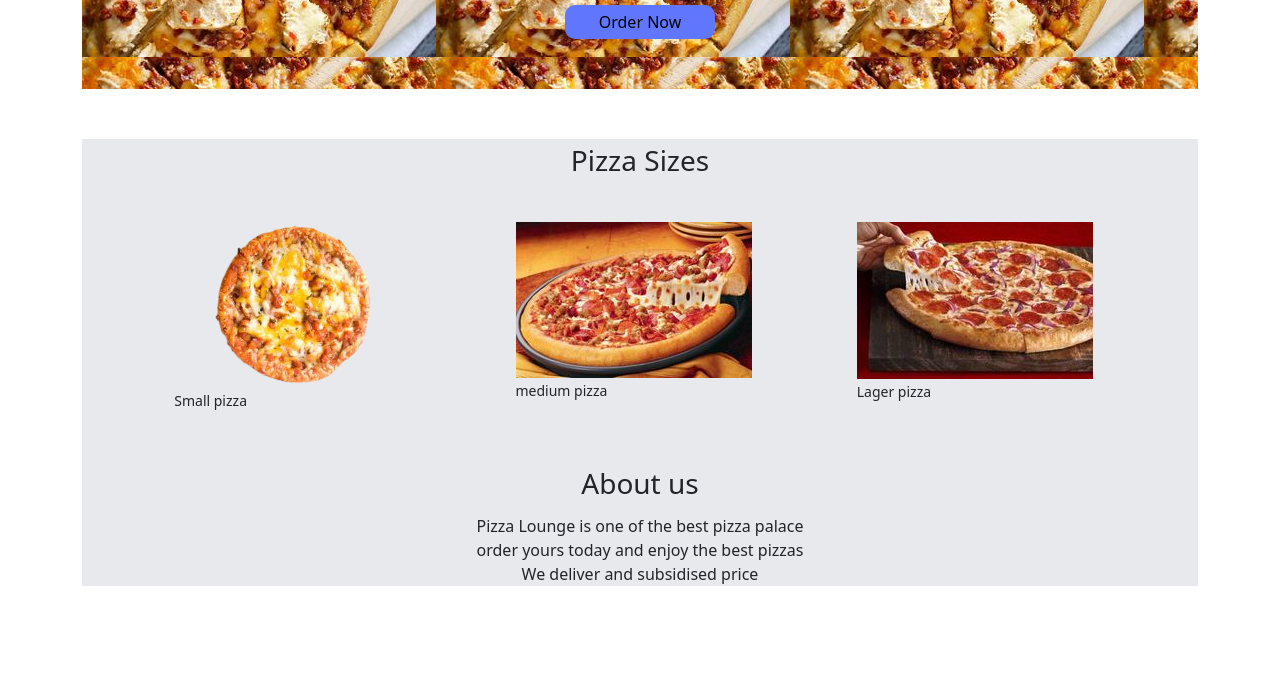
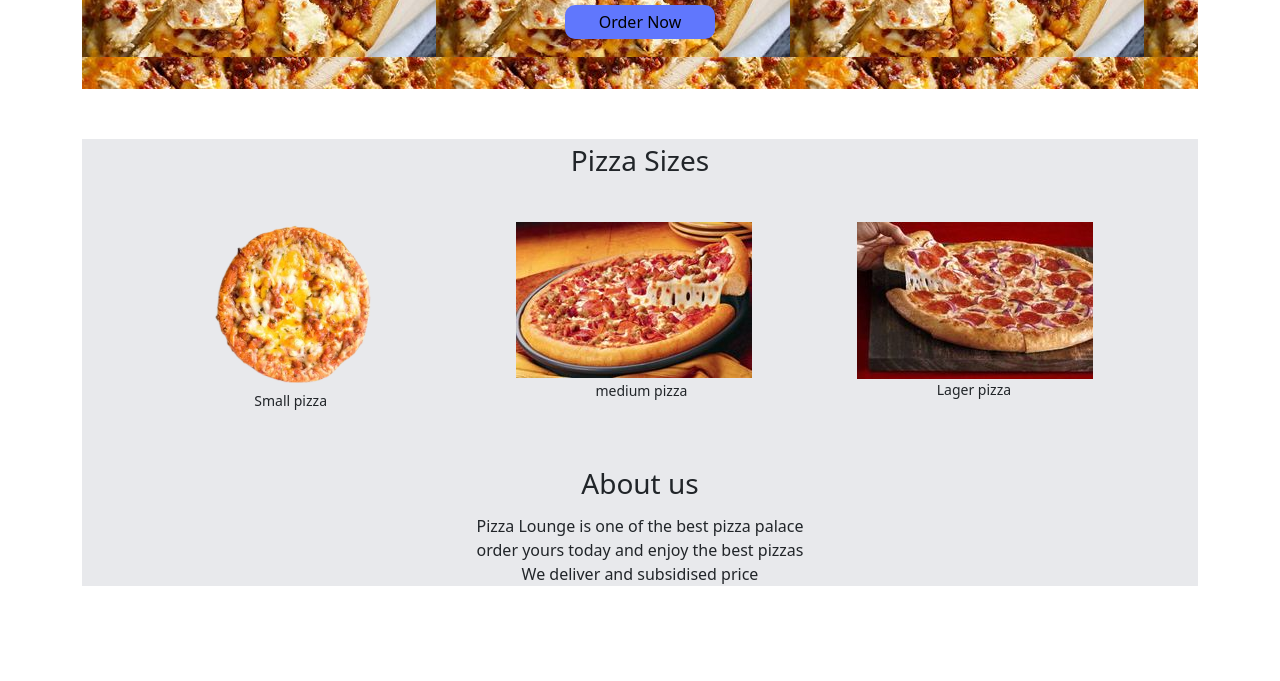
Before and after one commit to Sieva-cmd/pizza, a plain HTML site: page index.html in a window 1280 px wide. Shown: the part 405-1086 px from the top of the page. Drawn offline with nearby package versions, Linux system fonts and the light colour scheme; files whose address does not match are found by name.

Commit message:
using media quries

```diff
--- a/css/style.css
+++ b/css/style.css
@@ -81,12 +81,23 @@ body {
 
 
 @media only screen and (min-width: 360px) {
-
+#caption{
+    display: block;
+}
 }
 
-@media only screen and (min-width: 414px) {}
+@media only screen and (min-width: 414px) {
+    #caption-one, #caption_two, #caption{
+        margin-left: 80px;
+    }
 
-@media only screen and(min-width: 540px) {}
+  }
+
+@media only screen and(min-width: 540px) {
+    .col-md-4{
+        margin: 20px;
+    }
+}
 
 @media only screen and(min-width: 768px) {}
 
@@ -96,4 +107,12 @@ body {
         margin-right: -90px;
     }
 
+    #small, #large, #medium{
+        display: block;
+    }
+
+    #caption-one, #caption_two, #caption{
+        margin-left: 80px;
+    }
+
 }
--- a/index.html
+++ b/index.html
@@ -57,7 +57,7 @@
                   <div class="close_btn" style="margin-bottom: 30px; cursor: pointer;"> close &times;</div>
                   <h5>Order your Pizza</h5>
                   <label for="exampleFormControlFile1">Choose pizza Size</label>
-                  <select class="form-control form-control-lg" id="size" >
+                  <select class="form-control form-control-lg" id="size">
                     <option value="small">Small Pizza</option>
                     <option value="medium">Medium pizza</option>
                     <option value="large">Large Pizza</option>
@@ -92,7 +92,7 @@
 
                 </form> <br>
                 <!-- style="margin-left: 300px;" -->
-                <Div id="showDetails" >
+                <Div id="showDetails">
                   <p>we have received your order. You have ordered <span id="num"></span> pizza with <span
                       id="top"></span> topping and <span id="crts"></span> crust </p>
                   <p>Your total price is <span id="price"></span></p>
@@ -110,20 +110,20 @@
             <h3>Pizza Sizes</h3>
           </Div>
           <Div class=" pizzas row">
-            <Div class="col-md-3">
+            <Div class="col-md-3" id="small">
               <img class="img-fluid" src="images/small_pizza.png" id="cart" alt="Responsive image"
                 style="background-color: #E8E9EC;">
-              <small> Small pizza </small>
+              <small id="caption-one"> Small pizza </small>
 
             </Div>
-            <Div class="col-md-3">
+            <Div class="col-md-3" id="medium">
               <img class="img-fluid" src="images/mediumpizza.jpg" id="cart" alt="Responsive image">
-              <small> medium pizza </small>
+              <small id="caption_two"> medium pizza </small>
 
             </Div>
-            <Div class="col-md-3">
+            <Div class="col-md-3" id="large">
               <img class="img-fluid" src="images/large.jpg" id="cart" alt="Responsive image">
-              <small>Lager pizza</small>
+              <small id="caption">Lager pizza</small>
 
             </Div>
           </Div>
```
